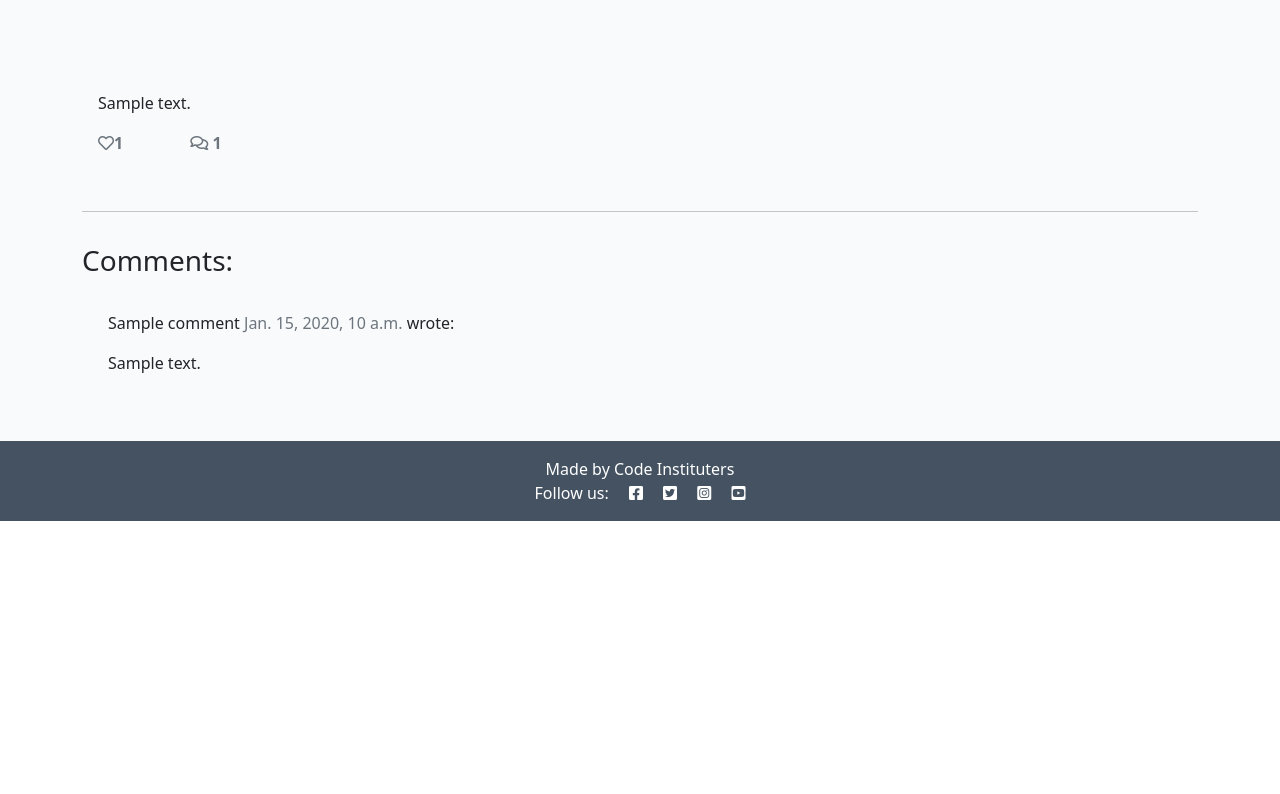
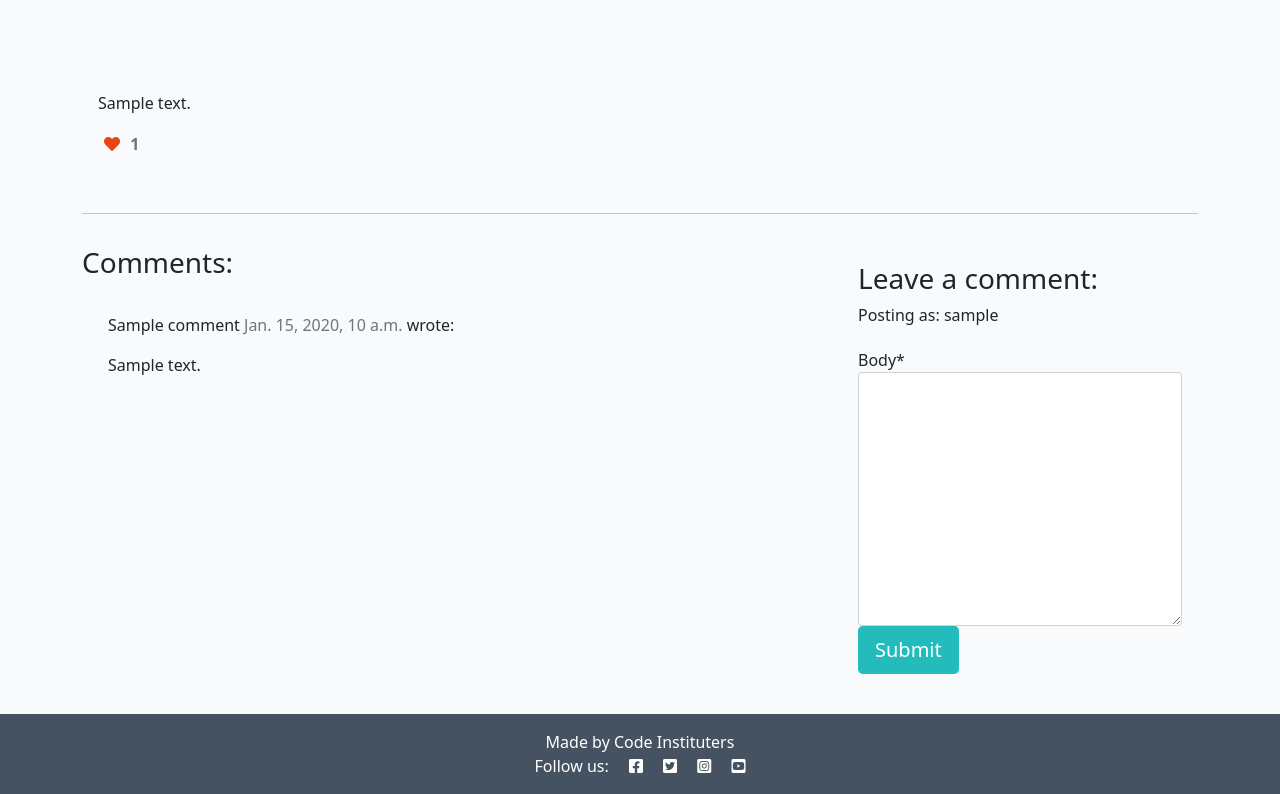
Before and after one commit to patthoege/DjangoBlog, a Django app: a page that uses templates/post_detail.html in a window 1280 px wide. Shown: the part 281-1075 px from the top of the page. Before the commit the page ends 802 px from the top, so only its background shows below. Run offline with Django 3.2, Linux system fonts and the light colour scheme; a user stored in the database is signed in; tables that the repository leaves empty hold one stand-in row (values such as "Sample post"); some libraries are stand-ins or nearby versions.

Commit message:
add content to logout.html and signup.html, create PostLike view and create liked form, and add the url path

```diff
--- /dev/null
+++ b/blog/forms.py
@@ -0,0 +1,8 @@
+from .models import Comment
+from django import forms
+
+
+class CommentForm(forms.ModelForm):
+    class Meta:
+        model = Comment
+        fields = ('body',)
--- a/blog/urls.py
+++ b/blog/urls.py
@@ -4,4 +4,5 @@ from django.urls import path
 urlpatterns = [
     path('', views.PostList.as_view(), name='home'),
     path('<slug:slug>/', views.PostDetail.as_view(), name='post_detail'),
+    path('like/<slug:slug>', views.PostLike.as_view(), name='post_like'),
 ]
--- a/blog/views.py
+++ b/blog/views.py
@@ -1,6 +1,8 @@
-from django.shortcuts import render, get_object_or_404
+from django.shortcuts import render, get_object_or_404, reverse
 from django.views import generic, View
+from django.http import HttpResponseRedirect
 from .models import Post
+from .forms import CommentForm
 
 
 # Create your views here.
@@ -26,6 +28,52 @@ class PostDetail(View):
             {
                 "post": post,
                 "comments": comments,
+                "liked": liked,
+                "commented": False,
+                "comment_form": CommentForm()
+            },
+        )
+
+    def post(self, request, slug, *args, **kwargs):
+
+        queryset = Post.objects.filter(status=1)
+        post = get_object_or_404(queryset, slug=slug)
+        comments = post.comments.filter(approved=True).order_by("-created_on")
+        liked = False
+        if post.likes.filter(id=self.request.user.id).exists():
+            liked = True
+
+        comment_form = CommentForm(data=request.POST)
+        if comment_form.is_valid():
+            comment_form.instance.email = request.user.email
+            comment_form.instance.name = request.user.username
+            comment = comment_form.save(commit=False)
+            comment.post = post
+            comment.save()
+        else:
+            comment_form = CommentForm()
+
+        return render(
+            request,
+            "post_detail.html",
+            {
+                "post": post,
+                "comments": comments,
+                "commented": True,
+                "comment_form": comment_form,
                 "liked": liked
             },
         )
+
+
+class PostLike(View):
+
+    def post(self, request, slug):
+        post = get_object_or_404(Post, slug=slug)
+
+        if post.likes.filter(id=request.user.id).exists():
+            post.likes.remove(request.user)
+        else:
+            post.likes.add(request.user)
+
+        return HttpResponseRedirect(reverse('post_detail', args=[slug]))
--- a/codestar/settings.py
+++ b/codestar/settings.py
@@ -50,6 +50,7 @@ INSTALLED_APPS = [
     'django.contrib.staticfiles',
     'cloudinary',
     'django_summernote',
+    'crispy_forms',
     'blog',
 ]
 
@@ -57,6 +58,8 @@ SITE_ID = 1
 
 LOGIN_REDIRECT_URL = '/'
 LOGOUT_REDIRECT_URL = '/'
+
+CRISPY_TEMPLATE_PACK = 'bootstrap4'
 
 MIDDLEWARE = [
     'django.middleware.security.SecurityMiddleware',
--- a/requirements.txt
+++ b/requirements.txt
@@ -4,6 +4,7 @@ dj-database-url==0.5.0
 dj3-cloudinary-storage==0.0.6
 Django==3.2.22
 django-allauth==0.57.0
+django-crispy-forms==1.14.0
 django-summernote==0.8.20.0
 gunicorn==21.2.0
 oauthlib==3.2.2
--- a/templates/post_detail.html
+++ b/templates/post_detail.html
@@ -1,4 +1,5 @@
 {% extends 'base.html' %} {% block content %}
+{% load crispy_forms_tags %}
 
 <div class="masthead">
     <div class="container">
@@ -29,18 +30,23 @@
                 <!-- Use the '| safe' filter inside the template tags -->
                 <p class="card-text ">{{ post.content | safe }}</p>
                 <div class="row">
-
                     <div class="col-1">
+                        <strong>
+                            {% if user.is_authenticated %}
+                            <form class="d-inline" action="{% url 'post_like' post.slug %}" method="POST">
+                                {% csrf_token %}
+                                {% if liked %}
+                                <button type="submit" name="blogpost_id" value="{{post.slug}}" class="btn-like"><i class="fas fa-heart"></i></button>
+                                {% else %}
+                                <button type="submit" name="blogpost_id" value="{{post.slug}}" class="btn-like"><i class="far fa-heart"></i></button>
+                                {% endif %}
+                            </form>
+                            {% else %}
+                            <span class="text-secondary"><i class="far fa-heart"></i></span>
+                            {% endif %}
                         <!-- The number of likes goes before the closing strong tag -->
-                        <strong class="text-secondary"><i class="far fa-heart"></i>{{ post.number_of_likes }}</strong>
-                    </div>
-                    <div class="col-1">
-                        {% with comments.count as total_comments %}
-                        <strong class="text-secondary"><i class="far fa-comments"></i>
-                            <!-- Our total_comments variable goes before the closing strong tag -->
-                            {{ total_comments }}
+                        <span class="text-secondary">{{ post.number_of_likes }} </span>
                         </strong>
-                        {% endwith %}
                     </div>
                 </div>
             </div>
@@ -76,6 +82,22 @@
         <div class="col-md-4 card mb-4  mt-3 ">
             <div class="card-body">
                 <!-- For later -->
+                {% if commented %}
+                <div class="alert alert-success" role="alert">
+                    Your comment is awaiting approval
+                </div>
+                {% else %}
+                {% if user.is_authenticated %}
+
+                <h3>Leave a comment:</h3>
+                <p>Posting as: {{ user.username }}</p>
+                <form method="post" style="margin-top: 1.3em;">
+                    {{ comment_form | crispy }}
+                    {% csrf_token %}
+                    <button type="submit" class="btn btn-signup btn-lg">Submit</button>
+                </form>
+                {% endif %}
+                {% endif %}
             </div>
         </div>
     </div>
```
Also changed, not shown: templates/account/logout.html (+16 -8 lines), templates/account/signup.html (+17 -7 lines).
